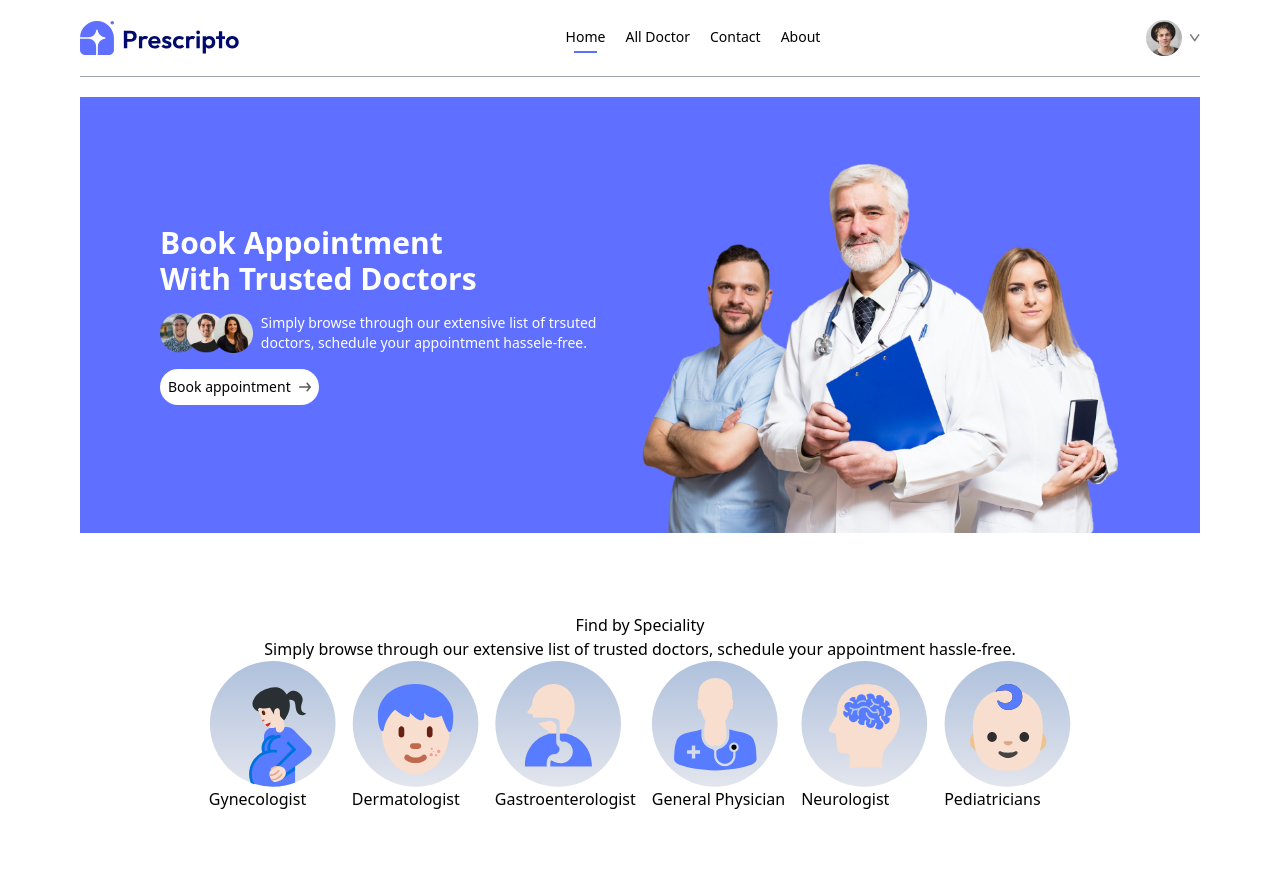
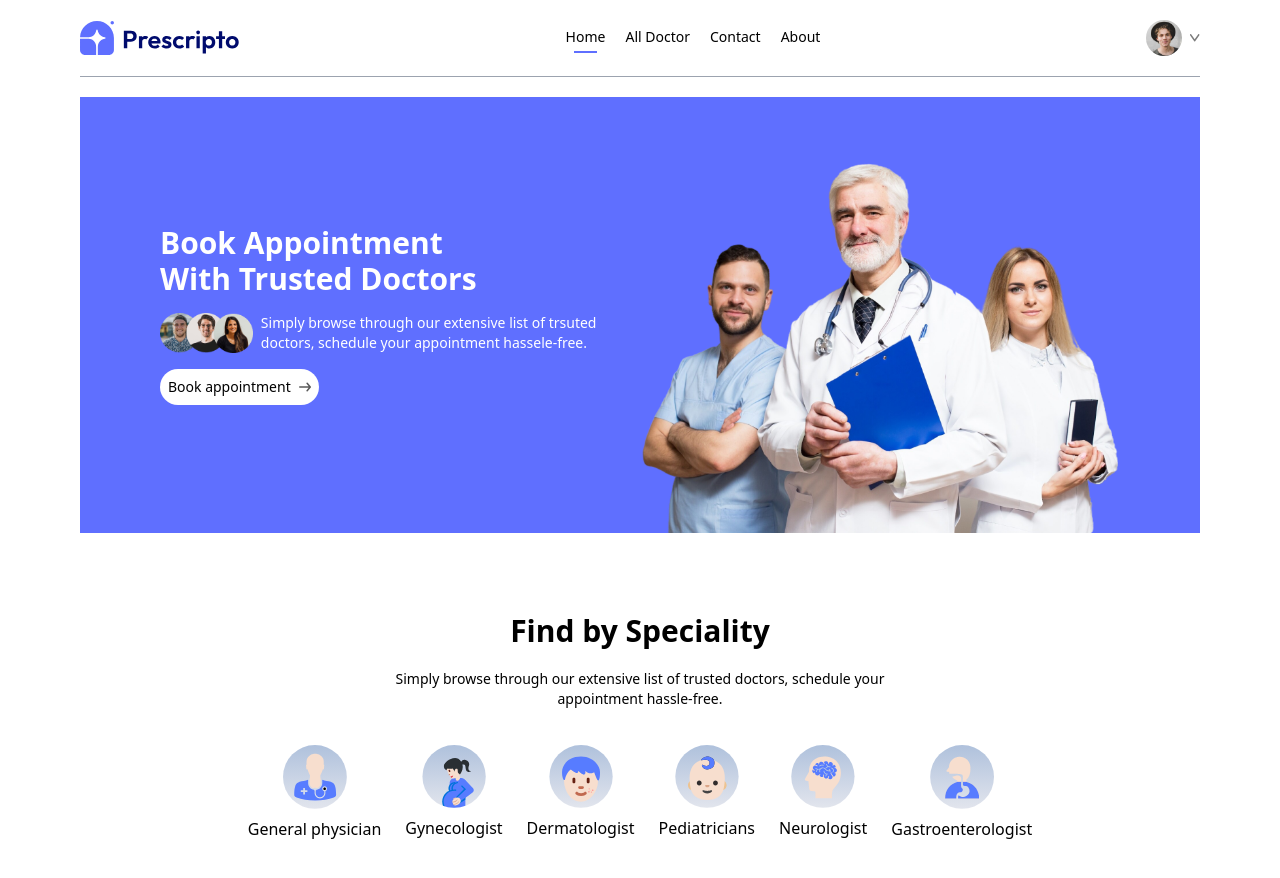
Before and after one commit to muazkhalid936/Dr-App, a React (Vite) app in the folder frontend/: page / in a window 1280 px wide. Shown: the top 878 px of the page. Built offline with nearby package versions, Linux system fonts and the light colour scheme.

Commit message:
specialoty done

```diff
--- a/frontend/src/components/Header.jsx
+++ b/frontend/src/components/Header.jsx
@@ -18,7 +18,7 @@ const Header = () => {
         </div>
         <a
           href="#speciality"
-          className="flex rounded-full gap-2 text-sm hover:scale-105 ease-in-out duration-500 bg-white p-2"
+          className="flex transition rounded-full gap-2 text-sm hover:scale-105 ease-in-out duration-500 bg-white p-2"
         >
           Book appointment{" "}
           <img className="w-3" src={assets.arrow_icon} alt="" />
--- a/frontend/src/components/SpecialityMenu.jsx
+++ b/frontend/src/components/SpecialityMenu.jsx
@@ -1,39 +1,30 @@
 import React from "react";
-import { assets } from "../assets/assets";
+import { specialityData } from "../assets/assets";
+import { Link } from "react-router-dom";
 const SpecialityMenu = () => {
   return (
-    <div id="speciality" className="py-20 flex flex-col items-center justify-center">
-      <div>Find by Speciality</div>
-      <div>
+    <div
+      id="speciality"
+      className="py-20 flex flex-col gap-5 items-center justify-center"
+    >
+      <div className="font-bold text-3xl">Find by Speciality</div>
+      <div className="text-sm md:w-1/2 text-center ">
         Simply browse through our extensive list of trusted doctors, schedule
         your appointment hassle-free.
       </div>
-
-      <div className="grid grid-flow-col gap-4">
-        <div>
-          <img src={assets.Gynecologist} />
-          <p>Gynecologist</p>
-        </div>
-        <div>
-          <img src={assets.Dermatologist} />
-          <p>Dermatologist</p>
-        </div>
-        <div>
-          <img src={assets.Gastroenterologist} />
-          <p>Gastroenterologist</p>
-        </div>
-        <div>
-          <img src={assets.General_physician} />
-          <p>General Physician</p>
-        </div>
-        <div>
-          <img src={assets.Neurologist} />
-          <p>Neurologist</p>
-        </div>
-        <div>
-          <img src={assets.Pediatricians} />
-          <p>Pediatricians</p>
-        </div>
+      <div className="flex sm:justify-center gap-4 md:gap-6 pt-4 w-full overflow-scroll">
+        {specialityData.map((item, index) => {
+          return (
+            <Link
+              key={index}
+              className="items-center flex flex-col "
+              to={`/Doctors/${item.speciality}`}
+            >
+              <img className="w-16 sm:24 mb-2" src={item.image} />
+              <p>{item.speciality}</p>
+            </Link>
+          );
+        })}
       </div>
     </div>
   );
--- a/frontend/src/index.css
+++ b/frontend/src/index.css
@@ -8,3 +8,6 @@
 .sub-menu:active{
     @apply font-black
 }
+::-webkit-scrollbar{
+    @apply hidden
+}
```
